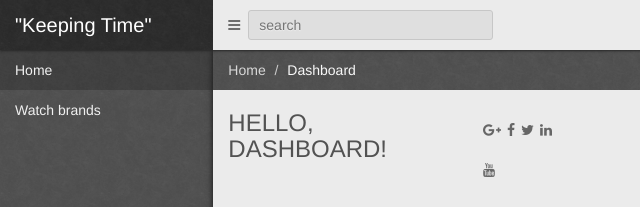
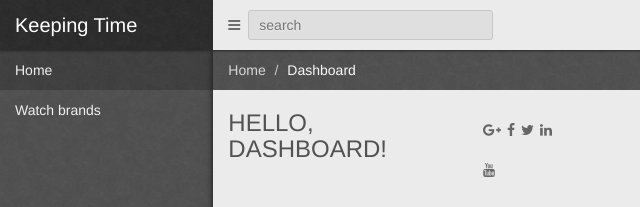
Before and after one commit to keepingtime/keepingtime.github.io, a plain HTML site: page index.html in a window 1280 px wide. Shown: the top 207 px of the page, 0-640 px from the left. Drawn offline with Linux system fonts and the light colour scheme.

Commit message:
logo font

```diff
--- a/index.html
+++ b/index.html
@@ -50,7 +50,7 @@
 	<div class="container-fluid expanded-panel">
 		<div class="row">
 			<div id="logo" class="col-xs-12 col-sm-2">
-				<a href="http://keepingti.me/" <a >"Keeping Time"</a>
+				<a href="http://keepingti.me/" <a >Keeping Time</a>
 				<!-- <a >Keeping Time</a> -->
 			</div>
 			<div id="top-panel" class="col-xs-12 col-sm-10">
```
